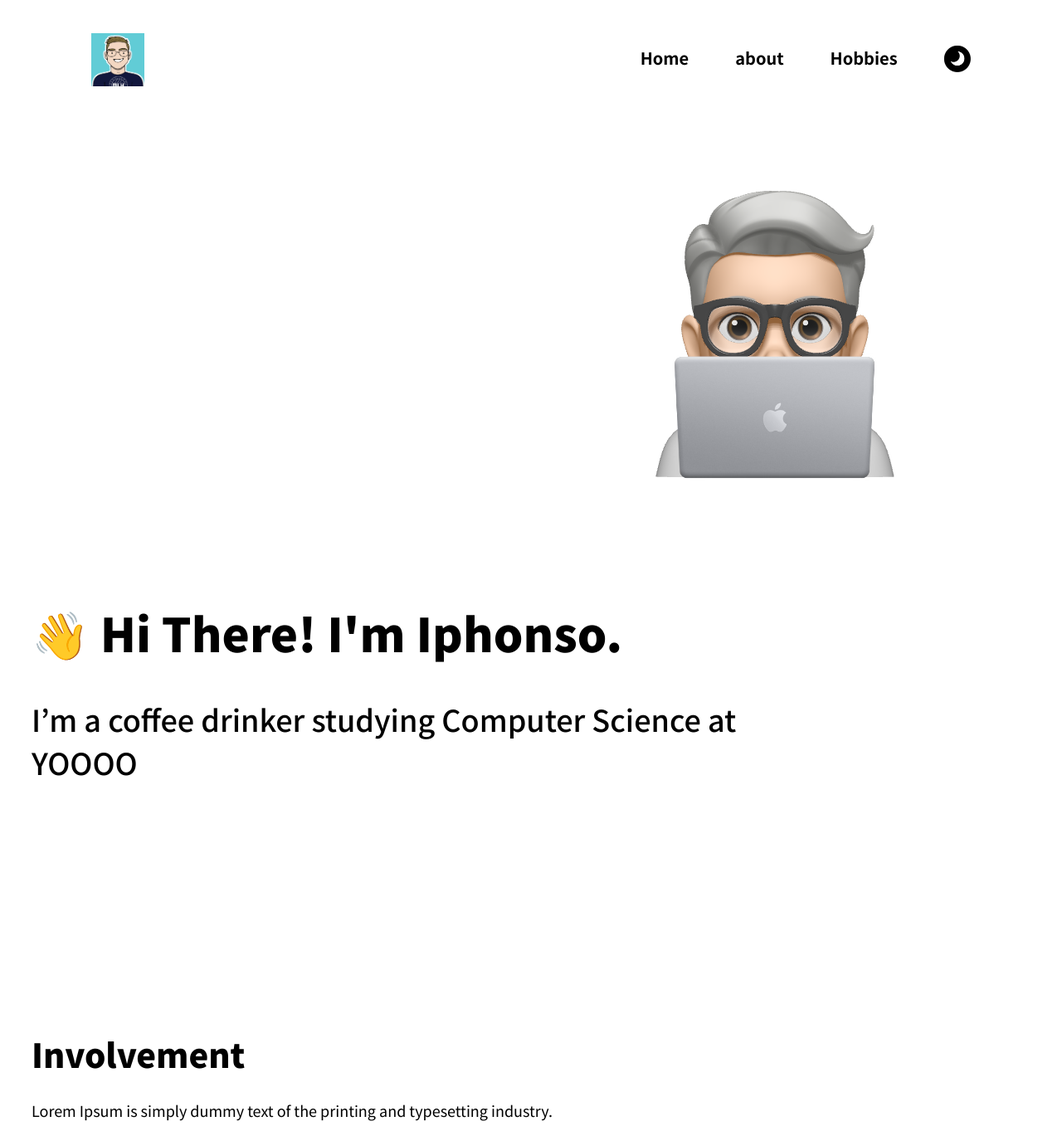
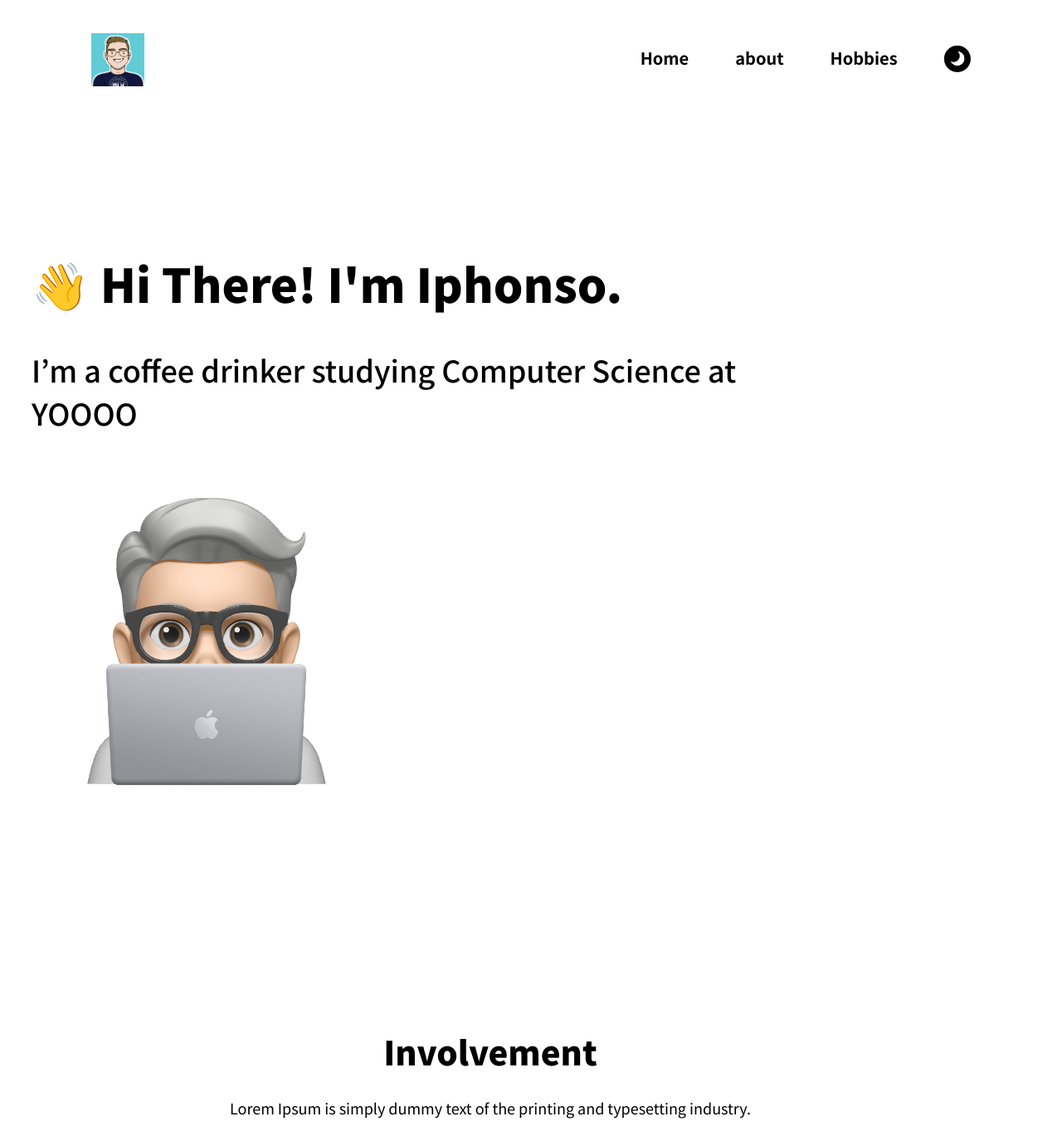
Before and after one commit to MLH-Fellowship/project-22-sum-23-hipyasite-ashley-angel, a Flask app: page /home in a window 1280 px wide. Shown: the whole page at 83% size. After the commit the page ends 1348 px from the top, so only its background shows below. Run offline with Flask 2, Linux system fonts and the light colour scheme.

Commit message:
fixed some of the home issues

```diff
--- a/app/templates/home.html
+++ b/app/templates/home.html
@@ -8,6 +8,28 @@
     <link href="https://fonts.googleapis.com/css2?family=Noto+Sans+JP:wght@400;500;700;900&display=swap" rel="stylesheet">
 
     <style >
+    .hero-wapper {
+      display: flex;
+      /* justify-content: space-between; */
+      flex-wrap: wrap;
+      align-items: center;
+      padding-bottom: 7rem;
+      /* background: #212121; */
+      position: relative;
+      /* margin-top: 10%; */
+
+    }
+
+    .hero-wrapper .hero-text-wrapper {
+      width: 40rem;
+      max-width: 100%;
+      overflow: hidden;
+    }
+
+    .hero-wrapper .hero-image-wrapper  {
+      overflow: hidden;
+    }
+
 
     </style>
 
@@ -34,21 +56,29 @@
 </div>
 
 <div class="content">
-    <img width="421px" src="./static/img/iphonso.png" alt="image of emojicon?" style="float:right; ">
-    <div class="heading" style="float: left;">
 
-    <h1 id="greeting" >👋 Hi There! I'm Iphonso.</h1>
-    <h2>I’m a coffee drinker studying Computer Science at <br> YOOOO</h2>
+  <div class="hero-wapper">
+    <div class="hero-text-wrapper">
+      <h1 id="greeting" >👋 Hi There! I'm Iphonso.</h1>
+      <h2>I’m a coffee drinker studying Computer Science at <br> YOOOO</h2>
 
-    <p class="padding-above"> </p>
+    </div>
 
-    <div class="">
-      <h1 class="padding-above" style="font-size: 40px;">Involvement</h2>
-      <p>Lorem Ipsum is simply dummy text of the printing and typesetting industry.</p>
+    <div class="hero-image-wrapper">
+        <img src="./static/img/iphonso.png" alt="hero-image" style="opacity: 1; transform: translate(0px, 0px);">
+
     </div>
 
 
   </div>
+
+  <div class="">
+    <h1 class="padding-above" style="font-size: 40px; text-align: center;">Involvement</h2>
+
+      <p style="text-align: center">Lorem Ipsum is simply dummy text of the printing and typesetting industry.</p>
+  </div>
+
+
 
 
 
```
